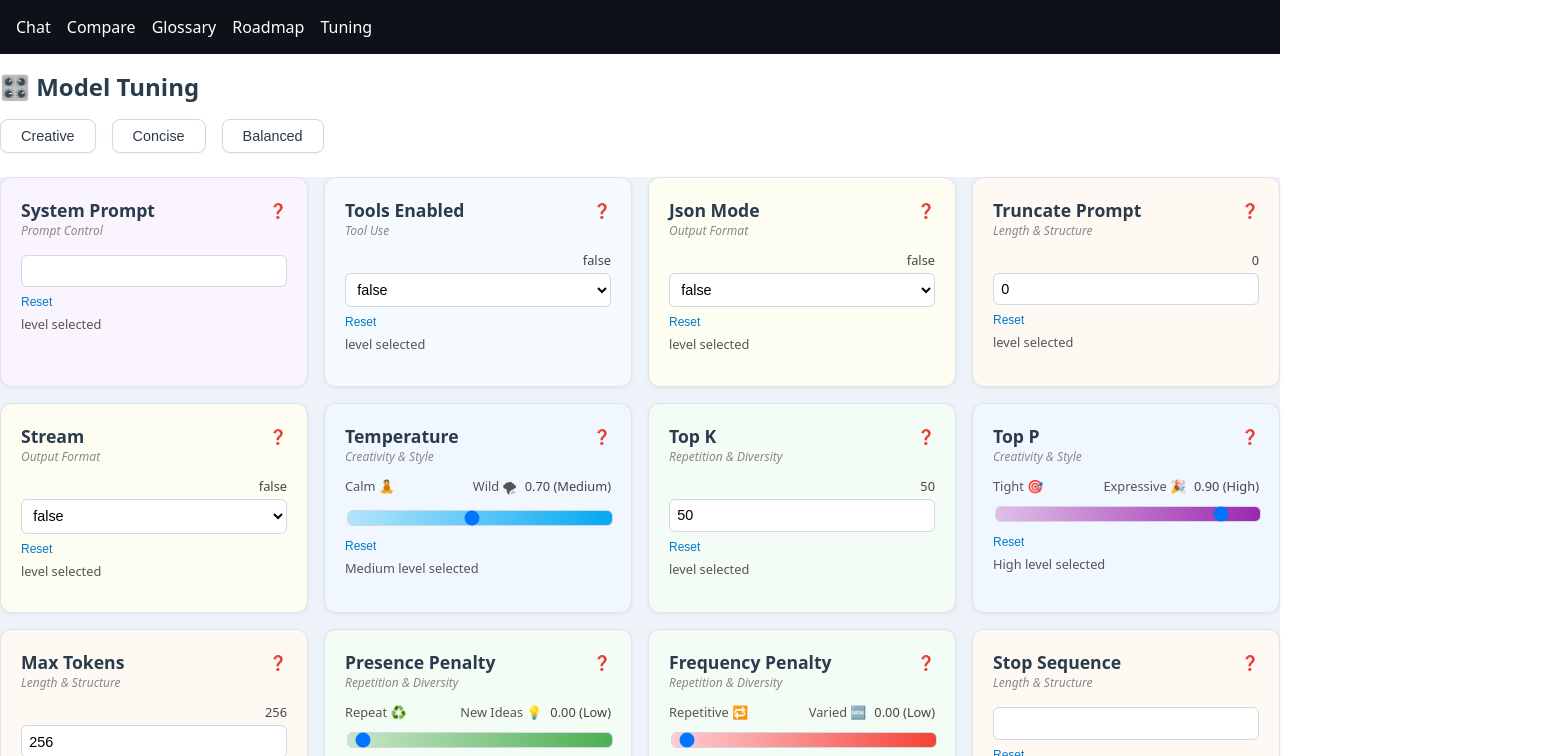
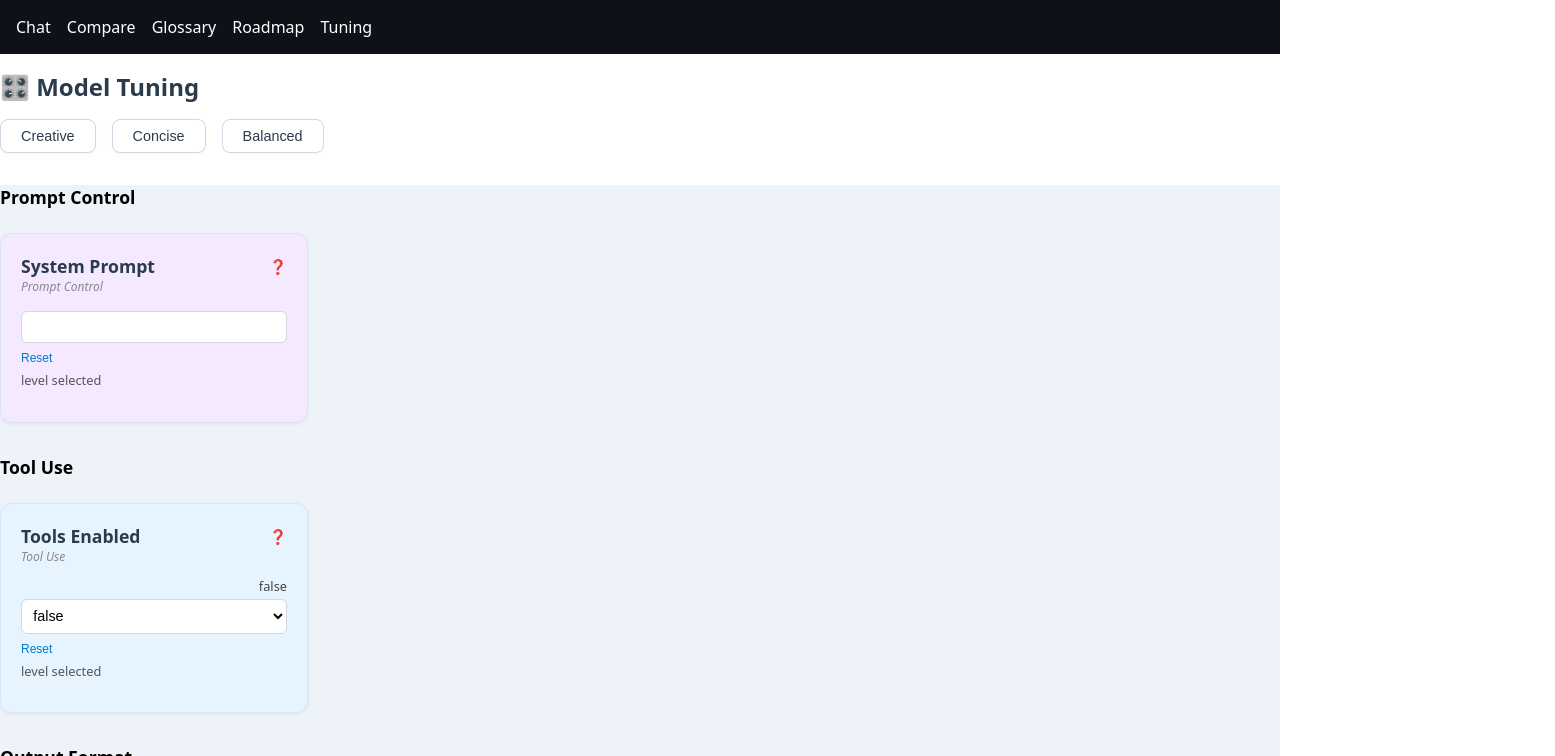
Before and after one commit to ScottFitzgerald83/grail, a SvelteKit app in the folder frontend/: page /tuning in a window 1280 px wide. Shown: the top 756 px of the page, 1555 px wide, since content can reach past the window. Built offline with nearby package versions, Linux system fonts and the light colour scheme.

Commit message:
tuning dashboard now displays parameters grouped by category with bolder background colors for each

```diff
--- a/frontend/src/routes/tuning/+page.svelte
+++ b/frontend/src/routes/tuning/+page.svelte
@@ -7,8 +7,10 @@
 </div>
 
 <div class="dashboard-container">
+  {#each Array.from(new Set(parameters.map(p => paramCategory(p.key)))) as category}
+    <h3 class="section-title">{category}</h3>
     <div class="param-grid">
-    {#each parameters as param}
+      {#each parameters.filter(p => paramCategory(p.key) === category) as param}
         <div class="param-tile" data-category={paramCategory(param.key)}>
           <div class="param-header">
             <strong>{param.key.replace(/_/g, ' ').replace(/\b\w/g, l => l.toUpperCase())}</strong>
@@ -66,6 +68,7 @@
         </div>
       {/each}
     </div>
+  {/each}
 </div>
 
 <h2 style="margin-top: 2rem;">🧠 Predicted Model Behavior</h2>
@@ -669,25 +672,25 @@
   }
 
   .param-tile[data-category='Creativity & Style'] {
-    background: #f0f7ff;
+    background: #e1f0ff;
   }
   .param-tile[data-category='Repetition & Diversity'] {
-    background: #f3fcf5;
+    background: #dffbe6;
   }
   .param-tile[data-category='Length & Structure'] {
-    background: #fef9f3;
+    background: #fff4e5;
   }
   .param-tile[data-category='Prompt Control'] {
-    background: #f9f4fd;
+    background: #f5e9ff;
   }
   .param-tile[data-category='Tool Use'] {
-    background: #f5faff;
+    background: #e6f4ff;
   }
   .param-tile[data-category='Output Format'] {
-    background: #fdfdf2;
+    background: #fffbe6;
   }
   .param-tile[data-category='Advanced'] {
-    background: #f8f9fa;
+    background: #f0f1f3;
   }
 
   .param-tile:hover {
```
Lines whose indentation alone changed are shown as unchanged.
